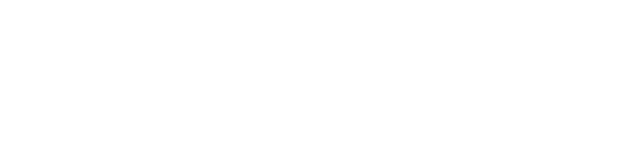
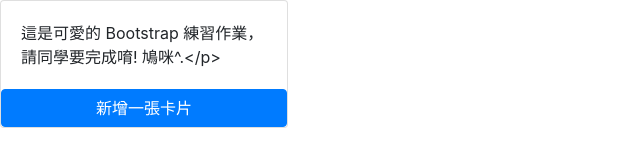
Before and after one commit to BuildSchool2018/MyFirstProject, a plain HTML site: page index.html in a window 1280 px wide. Shown: the whole page, without its empty margins (0-640 px from the left). Drawn offline with nearby package versions, Linux system fonts and the light colour scheme.

Commit message:
增加出卡片

```diff
--- a/index.html
+++ b/index.html
@@ -7,7 +7,12 @@
         <link rel="stylesheet" href="https://maxcdn.bootstrapcdn.com/bootstrap/4.0.0/css/bootstrap.min.css" integrity="sha384-Gn5384xqQ1aoWXA+058RXPxPg6fy4IWvTNh0E263XmFcJlSAwiGgFAW/dAiS6JXm" crossorigin="anonymous">
     </head>
     <body>
-
+        <div class="card" style="width: 18rem;">
+            <div class="card-body">
+                <p class="card-text">這是可愛的 Bootstrap 練習作業，請同學要完成唷! 鳩咪^.&lt;/p>
+            </div>
+            <button type="button" class="btn btn-primary">新增一張卡片</button>
+        </div>
 
         <script src="https://code.jquery.com/jquery-3.2.1.slim.min.js" integrity="sha384-KJ3o2DKtIkvYIK3UENzmM7KCkRr/rE9/Qpg6aAZGJwFDMVNA/GpGFF93hXpG5KkN" crossorigin="anonymous"></script>
         <script src="https://cdnjs.cloudflare.com/ajax/libs/popper.js/1.12.9/umd/popper.min.js" integrity="sha384-ApNbgh9B+Y1QKtv3Rn7W3mgPxhU9K/ScQsAP7hUibX39j7fakFPskvXusvfa0b4Q" crossorigin="anonymous"></script>
```
